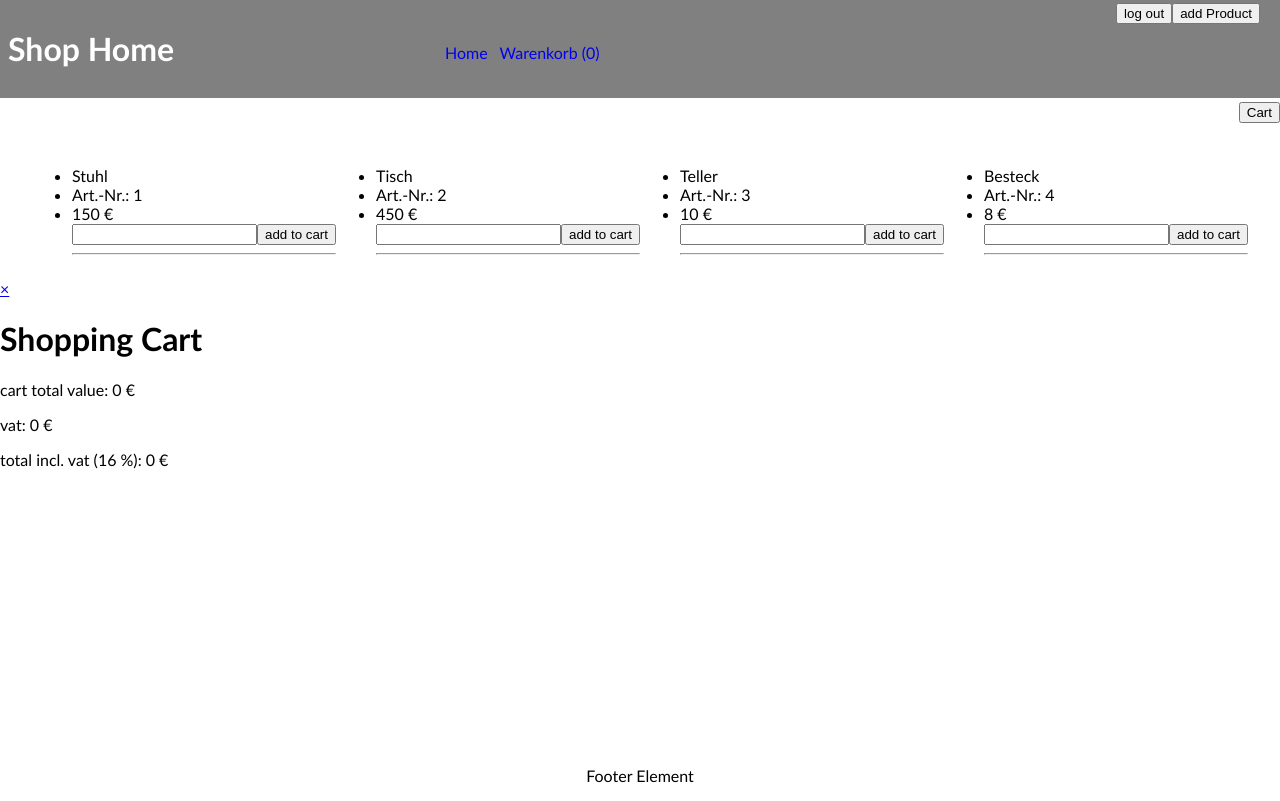
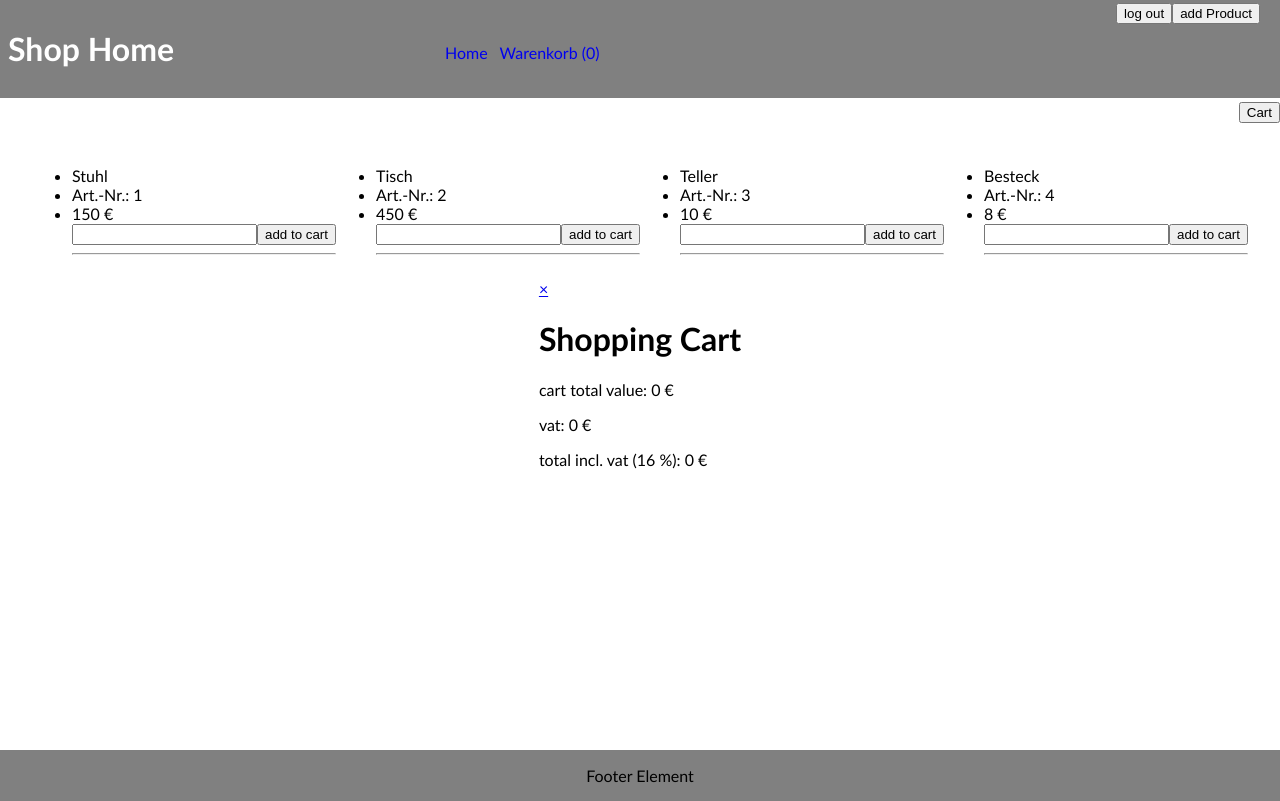
Before and after one commit to LorAutumn/reactshop, a React (Create React App) app: page / in a window 1280 px wide. Built offline with nearby package versions, Linux system fonts and the light colour scheme.

Commit message:
added flex styling to shopping cart on main page

```diff
--- a/src/components/CartTotalValue.js
+++ b/src/components/CartTotalValue.js
@@ -18,7 +18,7 @@ function CartTotalValue() {
   useEffect(sumUp, [cartData])
 
   return(
-    <div>
+    <div className='cart-total-value'>
       <p>cart total value: {cartSumContext.cartSum} €</p>
       <p>vat: {cartSumContext.cartSum * .16} €</p>
       <p>total incl. vat (16 %): {cartSumContext.cartSum * 1.16} €</p>
--- a/src/components/ProductList.js
+++ b/src/components/ProductList.js
@@ -50,10 +50,10 @@ function ProductList ()  {
   )
 
   return (
-    <div class='ProductList'>
+    <div className='ProductList'>
       {/* displays the ProductList component */}
-      <div class='product-element'>{productComponents}</div>
-      <div><Cart/></div>
+      <div className='product-element'>{productComponents}</div>
+      <div className='cart-element'><Cart/></div>
     </div>
   )
 
--- a/src/components/ShoppingCart.js
+++ b/src/components/ShoppingCart.js
@@ -29,9 +29,9 @@ function ShoppingCart ()  {
 
   return (
   // <div className='ProductList' id='list'>
-    <div className='popup'>
+    <div className='shopping-cart'>
     {/* displays the ProductList component */}
-      <div className='popup-content'>
+      <div className='shopping-cart-content'>
         <Link to='/'><span className='close'>&times;</span></Link>
         <h1>Shopping Cart</h1>
         {productComponents}
--- a/src/components/products/CartObject.js
+++ b/src/components/products/CartObject.js
@@ -7,7 +7,7 @@ function CartObject (props) {
 
   return (
     <div className='cart-object'>
-      <ul className='cart-item'>
+      <ul className='cart-items-list'>
         <li>Artikelnummer: {product.id}</li>
         <li>{product.name}</li>
         <li>{product.price} €</li>
--- a/src/components/products/ProductObject.js
+++ b/src/components/products/ProductObject.js
@@ -14,7 +14,7 @@ function ProductObject(props) {
   }
 
   return (
-    <ul class='productObject'>
+    <ul class='product-object'>
       <li>{product.name}</li>
       <li>Art.-Nr.: {product.id}</li>
       <li>{product.price} €</li>
--- a/src/css/parts/_footer.scss
+++ b/src/css/parts/_footer.scss
@@ -2,4 +2,6 @@
     grid-area: footer;
     display: flex;
     justify-content: center;
+    background-color: gray;
+
 }
--- a/src/css/parts/_main.scss
+++ b/src/css/parts/_main.scss
@@ -39,16 +39,15 @@
     overflow: auto;
 }
 
-
-/*
-.product-element {
-    width: 80%;
-    margin: auto;
-    display: grid;
-    grid-template-columns: repeat((2, auto));
-
-    li {
-        list-style-type: none;
-    }
+/* Shoppin Cart Section */
+.cart-element {
+    display: flex;
+    flex-direction: column;
+    align-items: center;
 }
-*/
+.cart-items-list {
+    list-style-type: none;
+}
+.cart-total-value {
+    align-items: center;
+}
--- a/src/css/styles.css
+++ b/src/css/styles.css
@@ -200,18 +200,30 @@ body {
   overflow: auto;
 }
 
-/*
-.product-element {
-    width: 80%;
-    margin: auto;
-    display: grid;
-    grid-template-columns: repeat((2, auto));
+/* Shoppin Cart Section */
+.cart-element {
+  display: -webkit-box;
+  display: -ms-flexbox;
+  display: flex;
+  -webkit-box-orient: vertical;
+  -webkit-box-direction: normal;
+      -ms-flex-direction: column;
+          flex-direction: column;
+  -webkit-box-align: center;
+      -ms-flex-align: center;
+          align-items: center;
+}
 
-    li {
-        list-style-type: none;
-    }
+.cart-items-list {
+  list-style-type: none;
 }
-*/
+
+.cart-total-value {
+  -webkit-box-align: center;
+      -ms-flex-align: center;
+          align-items: center;
+}
+
 .footer {
   -ms-grid-row: 3;
   -ms-grid-column: 1;
@@ -222,5 +234,6 @@ body {
   -webkit-box-pack: center;
       -ms-flex-pack: center;
           justify-content: center;
+  background-color: gray;
 }
 /*# sourceMappingURL=styles.css.map */
```
Also changed, not shown: 1 other file (tests, documents, lock files or other folders).
